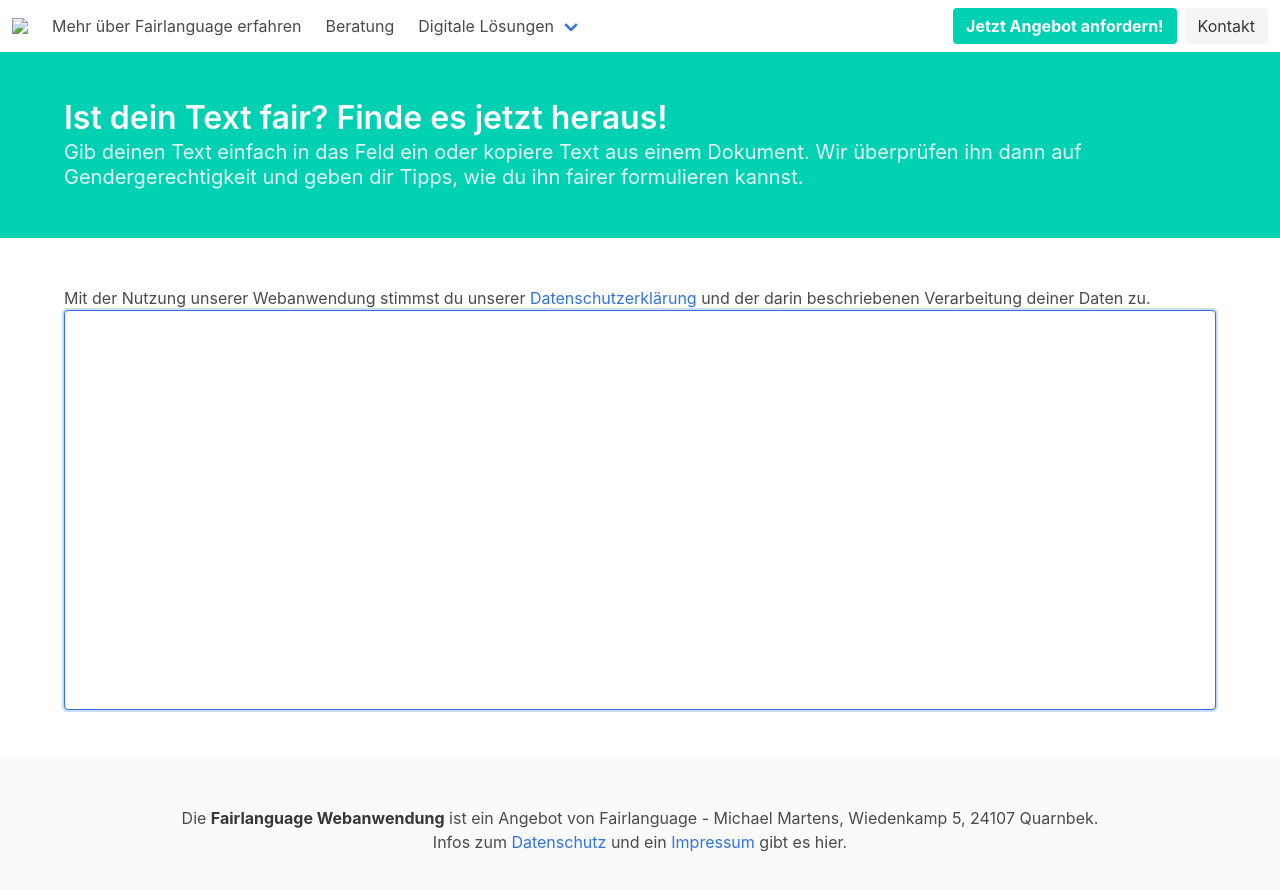
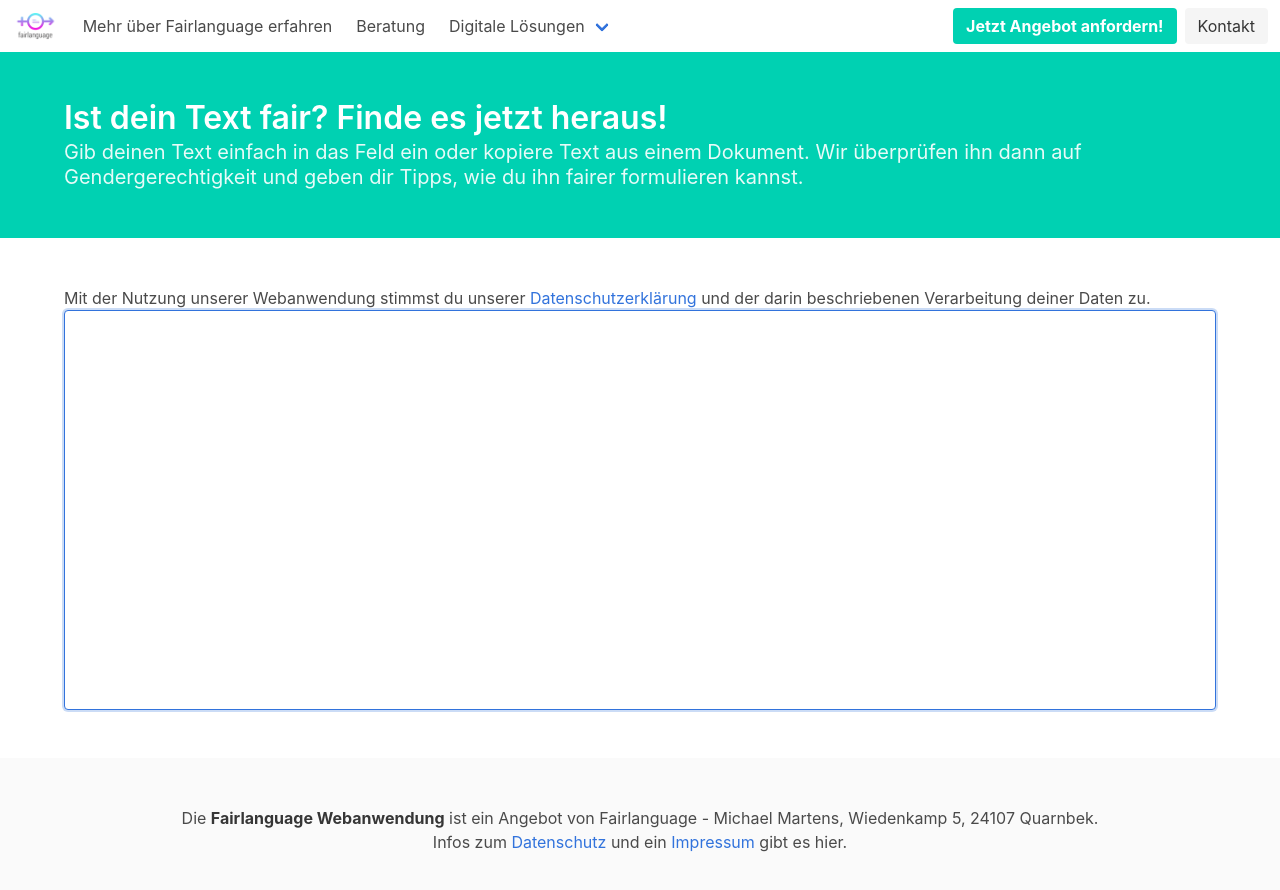
Before and after one commit to fairlanguage/Fairlanguage-autocorrect-webapp, a plain HTML site: page dist/index.html in a window 1280 px wide. Drawn offline with Linux system fonts and the light colour scheme; the site is published under a folder, as on GitHub Pages, so addresses that start at the root find nothing.

Commit message:
no absolute pathnames (for local development)

```diff
--- a/dist/index.html
+++ b/dist/index.html
@@ -4,7 +4,7 @@
     <meta charset="utf-8" />
     <meta name="viewport" content="width=device-width, initial-scale=1" />
     <title>Fairlanguage Webapp</title>
-    <link rel="icon" type="image/png" href="/images/fairlanguage_favicon-32x32.ico">
+    <link rel="icon" type="image/png" href="images/fairlanguage_favicon-32x32.ico">
     <link media="all" rel="stylesheet" href="css/bulma.css" />
     <link media="all" rel="stylesheet" href="css/custom.css" />
     <!-- Chatra {literal} -->
@@ -29,7 +29,7 @@
   <nav class="navbar" role="navigation" aria-label="main navigation">
   <div class="navbar-brand">
     <a class="navbar-item" href="https://fairlanguage.com">
-      <img src="/images/logo_transparent_standard_megaretina.png" height="100">
+      <img src="images/logo_transparent_standard_megaretina.png" height="100">
     </a>
 
     <a role="button" class="navbar-burger burger" aria-label="menu" aria-expanded="false" data-target="navbarBasicExample">
```
